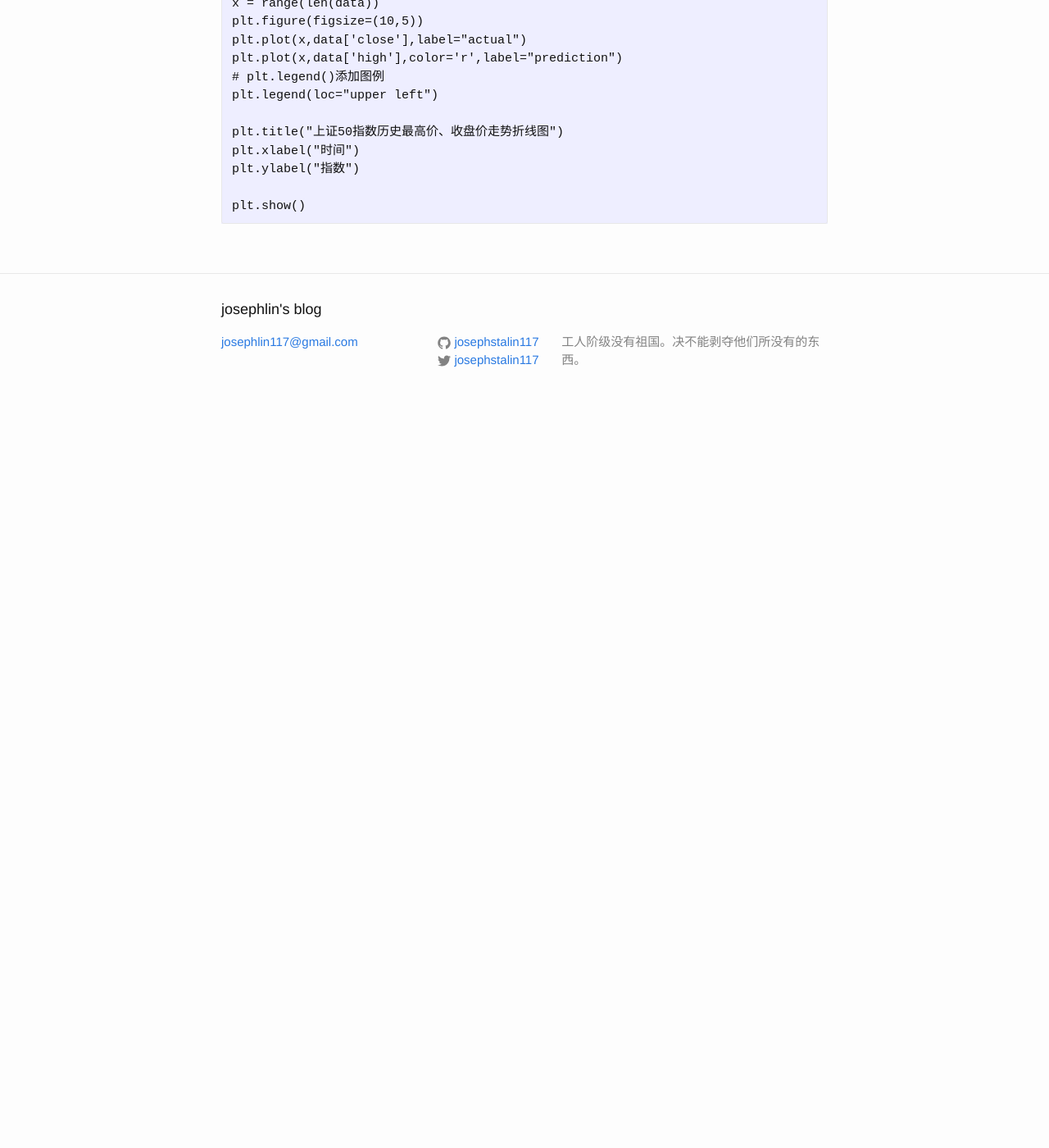
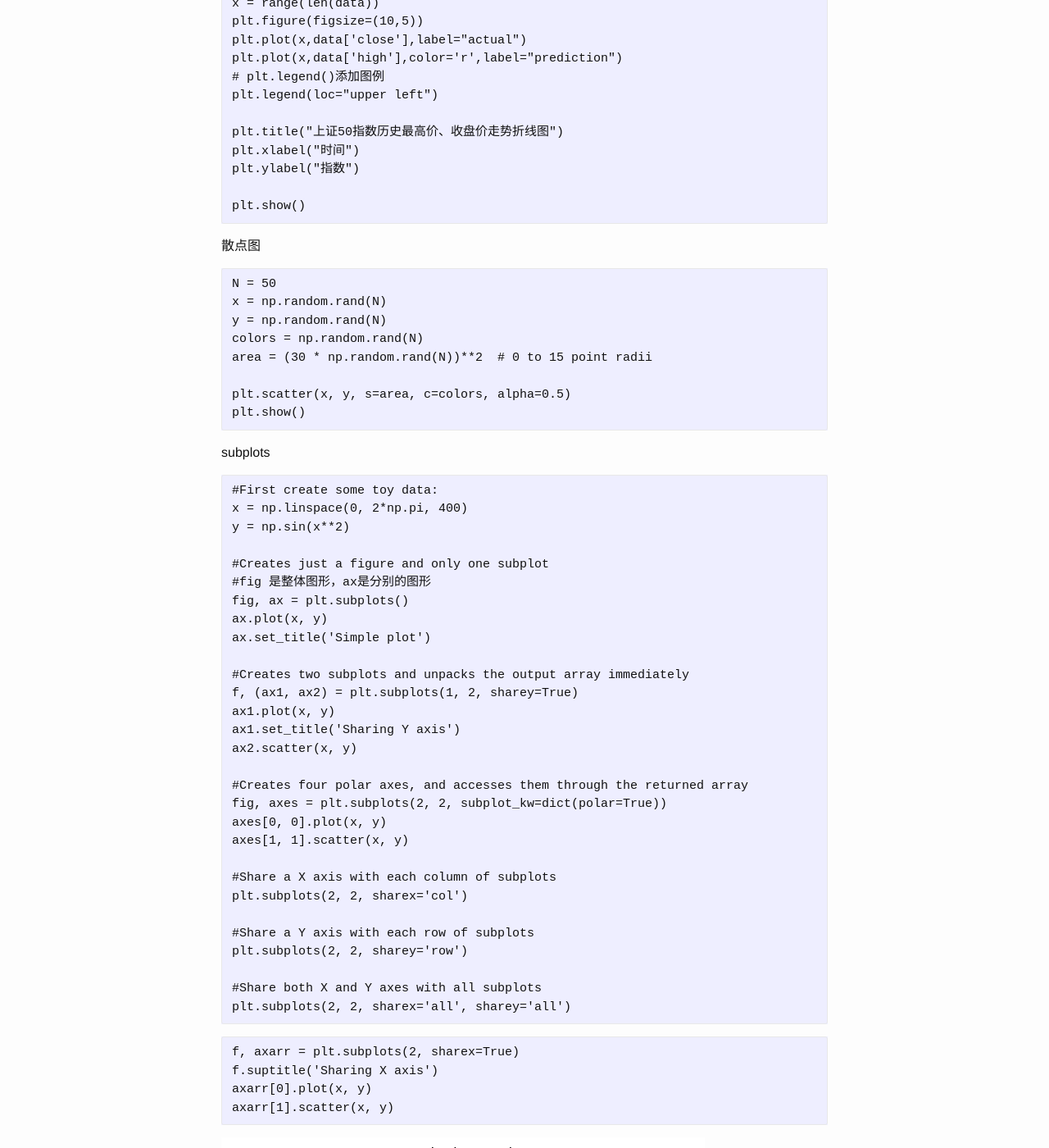
Before and after one commit to josephstalin117/josephstalin117.github.io, a Jekyll site: the page built from _posts/2018-6-24-Matplotlib.markdown, in a window 1280 px wide and 1400 px high, scrolled down 562 px. Shown: the whole window at 82% size. Built offline with Jekyll 4.4.1, drawn with Linux system fonts in a browser that asks for light colours; before the commit the page ends 1073 px from its top, so only the background shows below that.

Commit message:
add subplots

````diff
--- a/_posts/2018-6-24-Matplotlib.markdown
+++ b/_posts/2018-6-24-Matplotlib.markdown
@@ -37,3 +37,57 @@ plt.ylabel("指数")
 
 plt.show()
 ```
+
+散点图
+```
+N = 50
+x = np.random.rand(N)
+y = np.random.rand(N)
+colors = np.random.rand(N)
+area = (30 * np.random.rand(N))**2  # 0 to 15 point radii
+
+plt.scatter(x, y, s=area, c=colors, alpha=0.5)
+plt.show()
+```
+
+subplots
+```
+#First create some toy data:
+x = np.linspace(0, 2*np.pi, 400)
+y = np.sin(x**2)
+
+#Creates just a figure and only one subplot
+#fig 是整体图形，ax是分别的图形
+fig, ax = plt.subplots()
+ax.plot(x, y)
+ax.set_title('Simple plot')
+
+#Creates two subplots and unpacks the output array immediately
+f, (ax1, ax2) = plt.subplots(1, 2, sharey=True)
+ax1.plot(x, y)
+ax1.set_title('Sharing Y axis')
+ax2.scatter(x, y)
+
+#Creates four polar axes, and accesses them through the returned array
+fig, axes = plt.subplots(2, 2, subplot_kw=dict(polar=True))
+axes[0, 0].plot(x, y)
+axes[1, 1].scatter(x, y)
+
+#Share a X axis with each column of subplots
+plt.subplots(2, 2, sharex='col')
+
+#Share a Y axis with each row of subplots
+plt.subplots(2, 2, sharey='row')
+
+#Share both X and Y axes with all subplots
+plt.subplots(2, 2, sharex='all', sharey='all')
+```
+
+```
+f, axarr = plt.subplots(2, sharex=True)
+f.suptitle('Sharing X axis')
+axarr[0].plot(x, y)
+axarr[1].scatter(x, y)
+```
+
+![images](/source/subplots.png)
````
Also changed, not shown: source/subplots.png (added).
